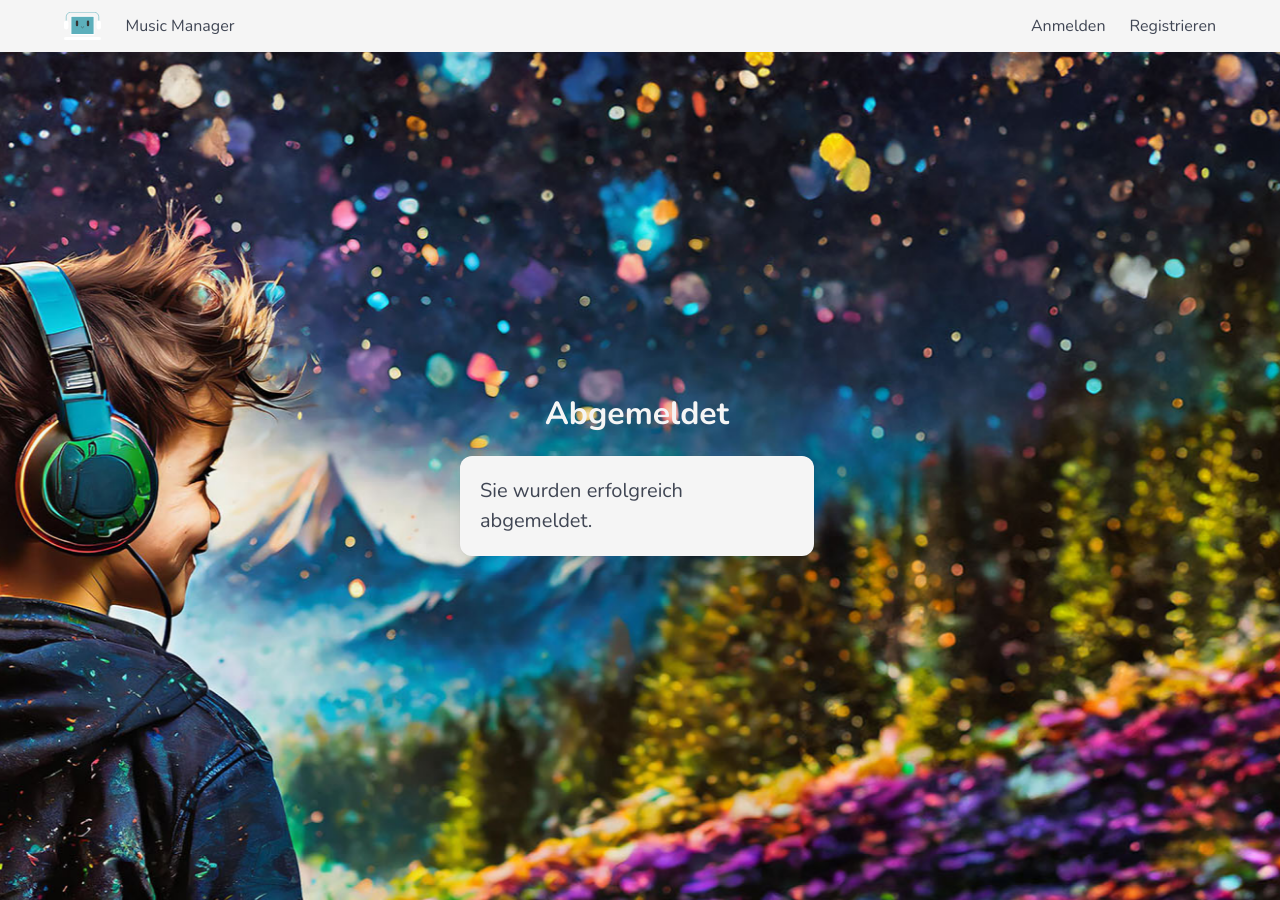
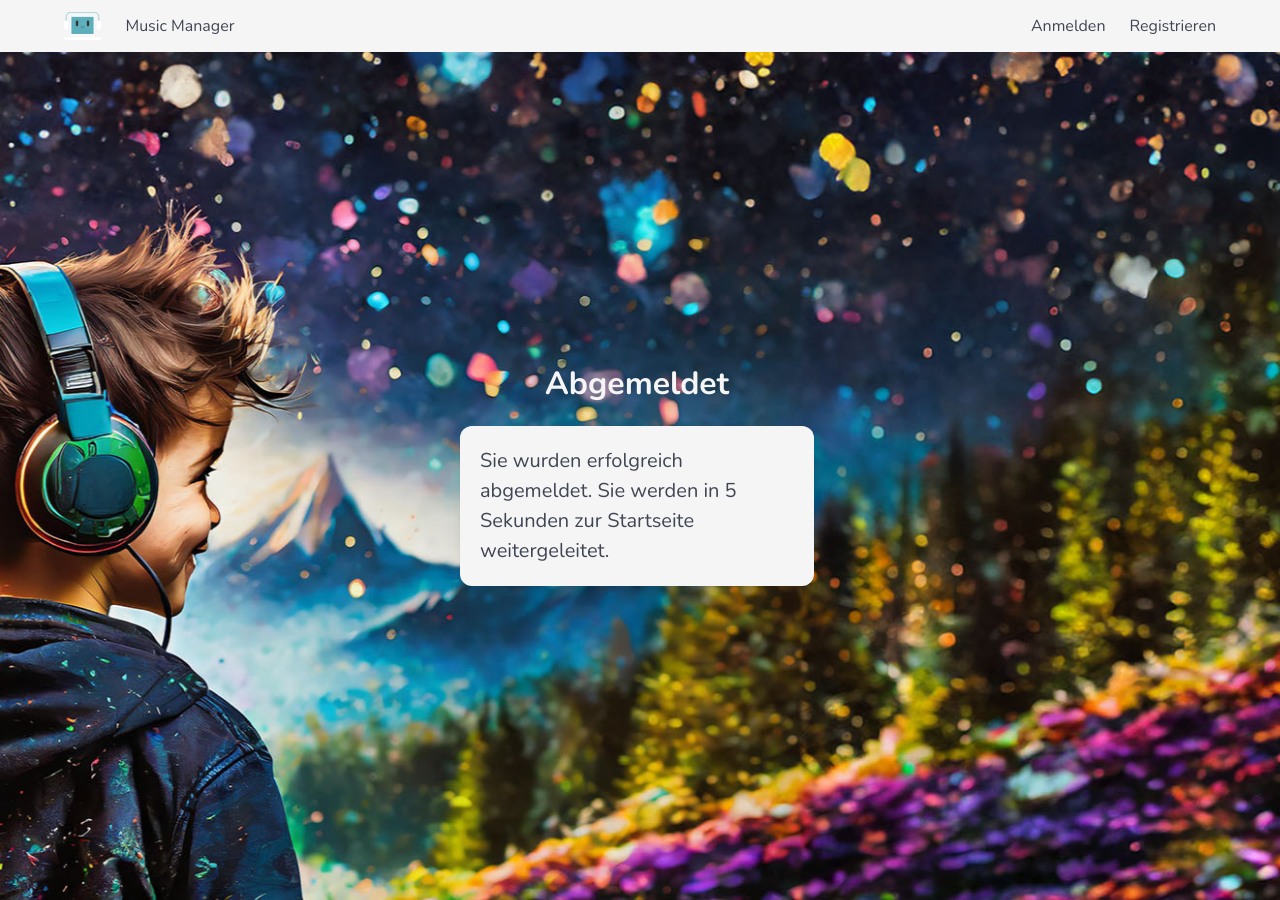
Before and after one commit to ralpht42/music-manager, a Flask app: template app/templates/logout_success.html in a window 1280 px wide. Run offline with Flask 3, Linux system fonts and the light colour scheme; the template is opened without the code that fills it, so the values that code supplies are empty; parts of the project's set-up code (start-up, migrations or seed data) failed here and were passed over; some libraries are stand-ins or nearby versions.

Commit message:
fix: Aktualisiere Titel-Tags in HTML-Vorlagen

```diff
--- a/app/templates/login.html
+++ b/app/templates/login.html
@@ -2,7 +2,9 @@
 
 {% extends "base.html" %} {% block content %}
 <div class="column is-4 is-offset-4">
-	<h3 class="title has-text-centered">Anmelden</h3>
+	<h3 class="title has-text-centered">
+		{% block title %} Anmelden {% endblock %}
+	</h3>
 	<div class="box">
 		<!--- Hier wird die Fehlermeldung angezeigt, sofern vorhanden --->
 		{% with messages = get_flashed_messages() %} {% if messages %}
--- a/app/templates/logout_success.html
+++ b/app/templates/logout_success.html
@@ -1,8 +1,12 @@
 <!-- templates/logout_success.html -->
 
-{% extends "base.html" %} {% block content %}
+{% extends "base.html" %} {% block head %}
+<meta http-equiv="refresh" content="5;url={{ url_for('main.index') }}" />
+{% endblock %} {% block content %}
 <div class="column is-4 is-offset-4">
-	<h3 class="title has-text-centered">Abgemeldet</h3>
+	<h3 class="title has-text-centered">
+		{% block title %} Abgemeldet {% endblock %}
+	</h3>
 	<div class="box">
 		<!--- Hier wird die Fehlermeldung angezeigt, sofern vorhanden --->
 		{% with messages = get_flashed_messages() %} {% if messages %}
@@ -14,7 +18,10 @@
 
 		<main>
 			<div class="content is-medium">
-				<p>Sie wurden erfolgreich abgemeldet.</p>
+				<p>
+					Sie wurden erfolgreich abgemeldet. Sie werden in 5 Sekunden zur
+					Startseite weitergeleitet.
+				</p>
 			</div>
 		</main>
 	</div>
--- a/app/templates/playlist.html
+++ b/app/templates/playlist.html
@@ -1,7 +1,9 @@
 <!-- templates/playlist.html -->
 {% extends "base.html" %} {% block content %}
 
-<h1 class="title">Playlist: {{ playlist.name }}</h1>
+<h1 class="title">
+	{% block title %} Playlist: {{ playlist.name }} {% endblock %}
+</h1>
 <div class="box">
 	<!--- Hier wird die Fehlermeldung angezeigt, sofern vorhanden --->
 	{% with messages = get_flashed_messages() %} {% if messages %}
--- a/app/templates/playlists.html
+++ b/app/templates/playlists.html
@@ -1,6 +1,6 @@
 <!-- templates/playlists.html -->
 {% extends "base.html" %} {% block content %}
-<h1 class="title">Playlists</h1>
+<h1 class="title">{% block title %} Playlists {% endblock %}</h1>
 <div class="box">
 	<!--- Hier wird die Fehlermeldung angezeigt, sofern vorhanden --->
 	{% with messages = get_flashed_messages() %} {% if messages %}
--- a/app/templates/signup.html
+++ b/app/templates/signup.html
@@ -2,7 +2,9 @@
 
 {% extends "base.html" %} {% block content %}
 <div class="column is-4 is-offset-4">
-	<h3 class="title has-text-centered">Registrieren</h3>
+	<h3 class="title has-text-centered">
+		{% block title %}Registrieren{% endblock %}
+	</h3>
 	<div class="box">
 		{% with messages = get_flashed_messages() %} {% if messages %}
 		<div class="notification is-danger">
```
Also changed, not shown: app/templates/profile.html (+16 -3 lines).
